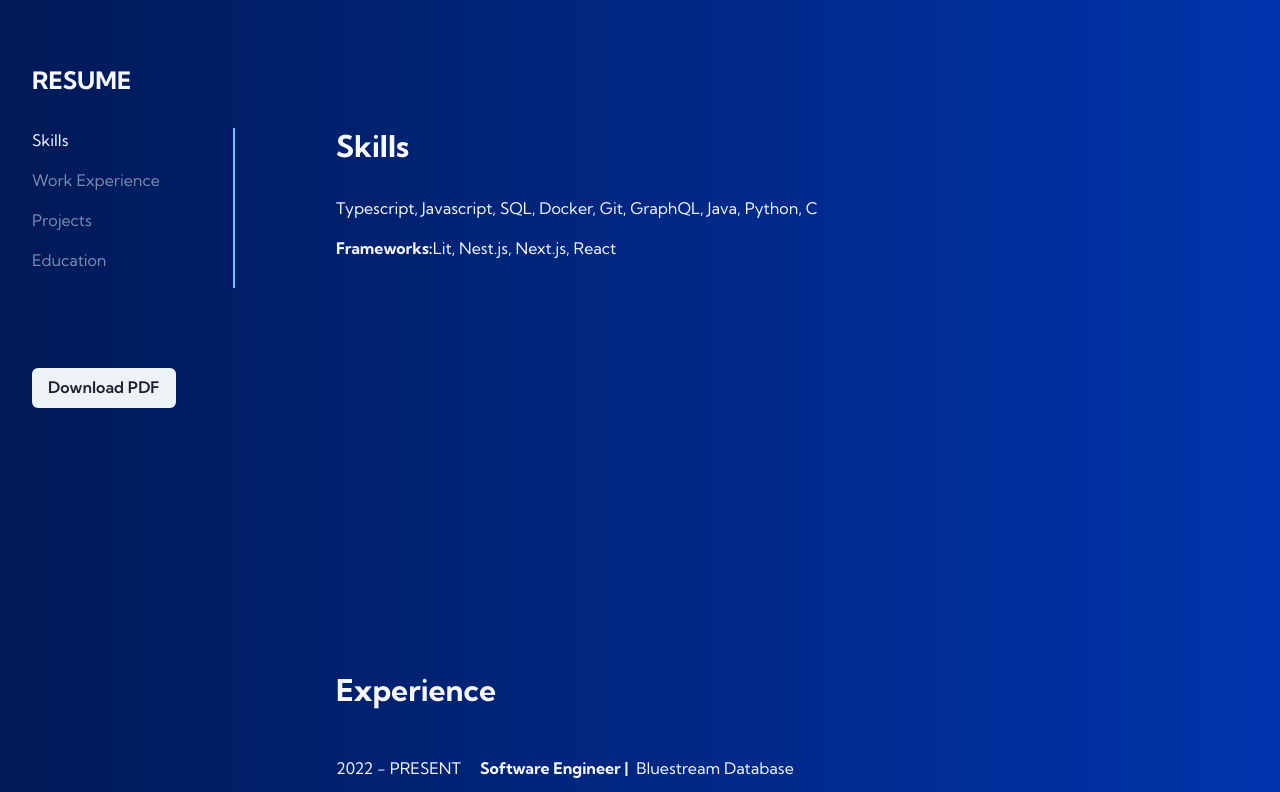
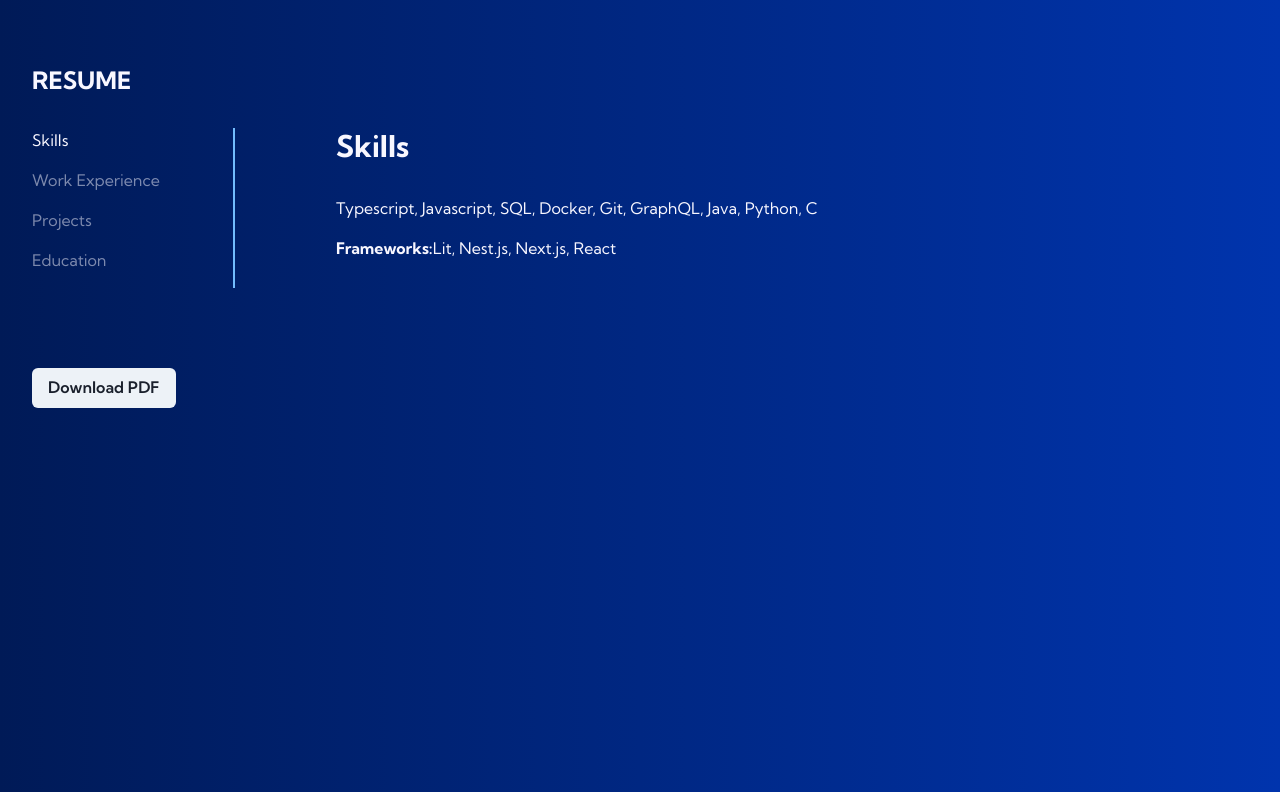
Before and after one commit to jovanmedford/jovan-medford-personal-website, a Next.js app: page /resume in a window 1280 px wide. Shown: the top 792 px of the page. Built offline with nearby package versions, Linux system fonts and the light colour scheme.

Commit message:
Fix: fine tune spacing and observer region

```diff
--- a/src/app/resume/page.tsx
+++ b/src/app/resume/page.tsx
@@ -45,7 +45,7 @@ let ResumeSection = ({ sectionId, title, children }: ResumeSectionProps) => {
     <section
       id={sectionId}
       ref={addToRefs(sectionRefs)}
-      className="mb-16 md:min-h-96 md:mb-40"
+      className="mb-16 md:min-h-96 md:mb-40 lg:min-h-screen"
     >
       <h2 className="text-3xl font-bold mb-2 md:mb-8">{title}</h2>
       {children}
@@ -55,7 +55,7 @@ let ResumeSection = ({ sectionId, title, children }: ResumeSectionProps) => {
 
 const options: IntersectionObserverInit = {
   root: null,
-  rootMargin: "-40px",
+  rootMargin: "-30%",
   threshold: 0.1,
 };
 
```
